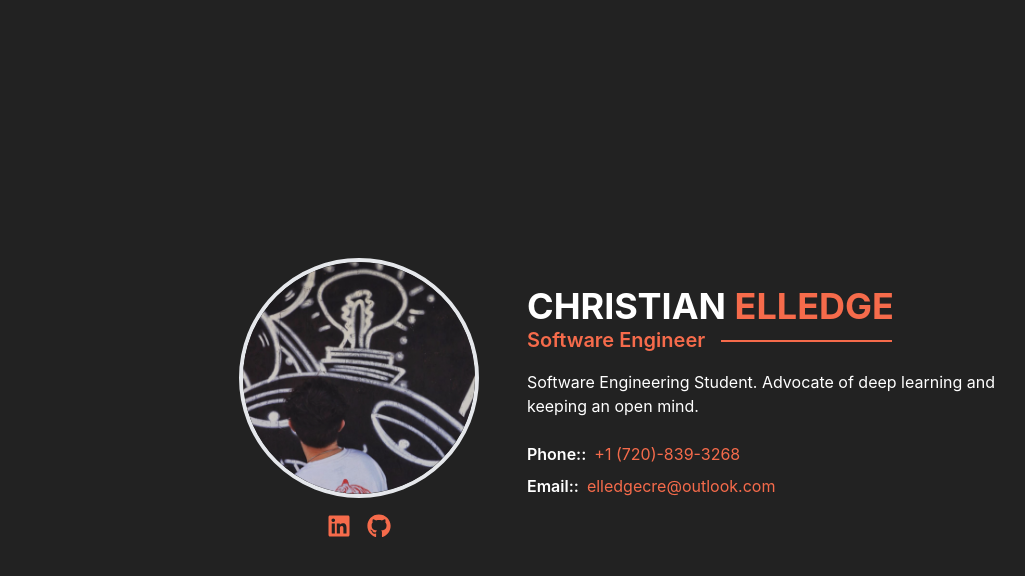
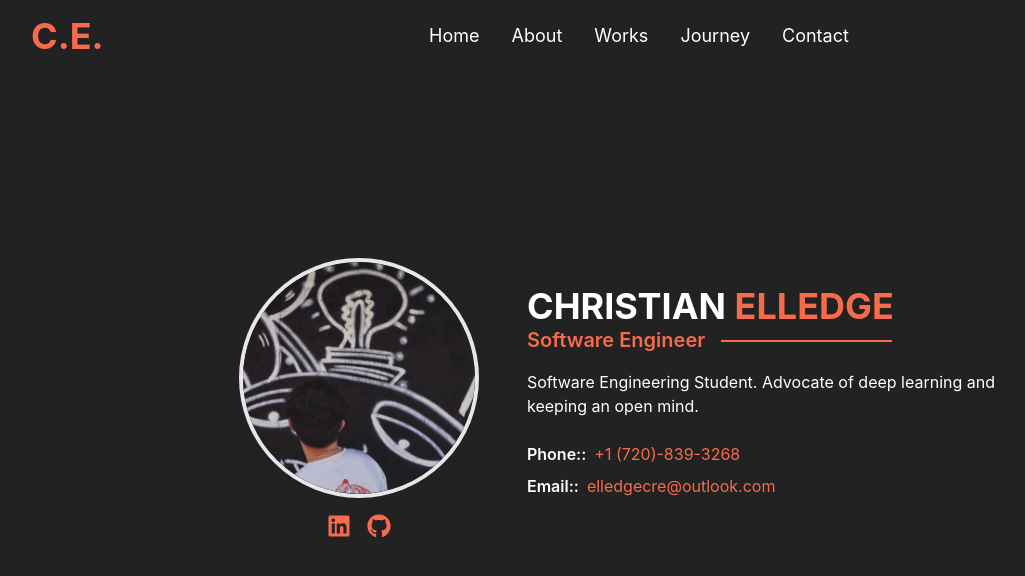
Before and after one commit to elledgecr/Portfolio, a React (Create React App) app: page / in a window 1280 px wide. Shown: the top 576 px of the page, without its empty margins (1-1026 px from the left). Built offline with nearby package versions, Linux system fonts and the light colour scheme.

Commit message:
NavBar Feature Functionality and Styling

```diff
--- a/package.json
+++ b/package.json
@@ -3,7 +3,9 @@
   "version": "0.1.0",
   "private": true,
   "dependencies": {
+    "@fortawesome/fontawesome-svg-core": "^6.6.0",
     "@fortawesome/free-brands-svg-icons": "^6.6.0",
+    "@fortawesome/free-solid-svg-icons": "^6.6.0",
     "@fortawesome/react-fontawesome": "^0.2.2",
     "@testing-library/jest-dom": "^5.17.0",
     "@testing-library/react": "^13.4.0",
--- a/src/App.tsx
+++ b/src/App.tsx
@@ -1,10 +1,12 @@
 import React from "react";
 import "./styles/App.css";
 import Hero from "./components/hero/index";
+import Navbar from "./components/navbar/navbar";
 
 function App() {
   return (
     <>
+      <Navbar />
       <Hero />
     </>
   );
--- /dev/null
+++ b/src/components/navbar/logo.tsx
@@ -0,0 +1,14 @@
+import React from "react";
+
+/**
+ * @returns The logo component for the navigation bar.
+ */
+const NavBarLogo: React.FC = () => {
+  return (
+    <div className="flex items-center">
+      <div className="text-primary text-4xl font-bold">C.E.</div>
+    </div>
+  );
+};
+
+export default NavBarLogo;
--- /dev/null
+++ b/src/components/navbar/navbar.tsx
@@ -0,0 +1,48 @@
+import React, { useState } from "react";
+import NavBarLogo from "./logo";
+import NavbarIcon from "./navbarIcon";
+import NavbarToggle from "./navbarToggle";
+
+/**
+ * @returns A Navigation Bar component.
+ */
+const Navbar: React.FC = () => {
+  const [navOpen, setNavOpen] = useState(false);
+
+  const toggleNav = () => {
+    setNavOpen(!navOpen);
+  };
+
+  return (
+    <>
+      <nav className="bg-darkOne text-white px-8 py-4 fixed w-full top-0 z-50">
+        <div className="max-w-7xl mx-auto flex items-center justify-between relative">
+          <NavBarLogo />
+
+          <div className="hidden md:flex absolute left-1/2 transform -translate-x-1/2 space-x-8 text-lg">
+            <NavbarIcon navOpen label="Home" href="#hero" />
+            <NavbarIcon navOpen label="About" href="#abut" />
+            <NavbarIcon navOpen label="Works" href="#works" />
+            <NavbarIcon navOpen label="Journey" href="#journey" />
+            <NavbarIcon navOpen label="Contact" href="#contact" />
+          </div>
+
+        <NavbarToggle navOpen toggleNav={toggleNav} />
+      </div>
+
+      {/* Mobile Navigation */}
+      {navOpen && (
+        <div className="md:hidden mt-4 bg-darkOne px-8 py-4 space-y-4">
+          <a href="#home" className="block hover:text-accent transition duration-300">Home</a>
+          <a href="#about" className="block hover:text-accent transition duration-300">About</a>
+          <a href="#works" className="block hover:text-accent transition duration-300">Works</a>
+          <a href="#journey" className="block hover:text-accent transition duration-300">Journey</a>
+          <a href="#contact" className="block hover:text-accent transition duration-300">Contact</a>
+        </div>
+      )}
+      </nav>
+    </>
+  );
+};
+
+export default Navbar;
--- /dev/null
+++ b/src/components/navbar/navbarIcon.tsx
@@ -0,0 +1,36 @@
+import React from "react";
+
+interface NavbarIconProps {
+  navOpen: boolean;
+  label: string;
+  href: string;
+}
+
+/**
+ * Reusable component for the navigation bar icons.
+ *
+ * @param navOpen - Whether the navigation bar is open or not.
+ * @param label - The label for the icon.
+ * @param href - The href for the icon.
+ * @returns An Icon component for the navigation bar.
+ */
+const NavbarIcon: React.FC<NavbarIconProps> = ({ navOpen, label, href }) => {
+  if (!navOpen) {
+    return (
+      <a href={href} className="hover:text-accent transition duration-300">
+        {label}
+      </a>
+    );
+  } else {
+    return (
+      <a
+        href={href}
+        className="block hover:text-accent transition duration-300"
+      >
+        {label}
+      </a>
+    );
+  }
+};
+
+export default NavbarIcon;
--- /dev/null
+++ b/src/components/navbar/navbarToggle.tsx
@@ -0,0 +1,31 @@
+import { FontAwesomeIcon } from "@fortawesome/react-fontawesome";
+import { faBars } from "@fortawesome/free-solid-svg-icons";
+import { faTimes } from "@fortawesome/free-solid-svg-icons";
+import React from "react";
+
+interface NavbarToggleProps {
+  navOpen: boolean;
+  toggleNav: () => void;
+}
+
+/**
+ * A component for toggling the navigation menu (mobile).
+ *
+ * @param navOpen - The current state of the navigation menu.
+ * @param toggleNav - A function to toggle the navigation menu.
+ * @returns A toggle button for the navigation menu.
+ */
+const NavbarToggle: React.FC<NavbarToggleProps> = ({ navOpen, toggleNav }) => {
+  return (
+    <div className="flex items-center space-x-4">
+      <div className="md:hidden cursor-pointer" onClick={toggleNav}>
+        <FontAwesomeIcon
+          icon={navOpen ? faTimes : faBars}
+          className="w-6 h-6 text-primary"
+        />
+      </div>
+    </div>
+  );
+};
+
+export default NavbarToggle;
--- a/src/elements/socialMediaIcon.tsx
+++ b/src/elements/socialMediaIcon.tsx
@@ -7,6 +7,11 @@ interface SocialMediaIconProps {
   href: string;
 }
 
+/**
+ * @param icon - The icon to be displayed.
+ * @param href - The URL to which the icon will link.
+ * @returns A component for displaying a social media icon with a link.
+ */
 const SocialMediaIcon: React.FC<SocialMediaIconProps> = ({ icon, href }) => {
   return (
     <a
```
Also changed, not shown: 1 other file (tests, documents, lock files or other folders).
